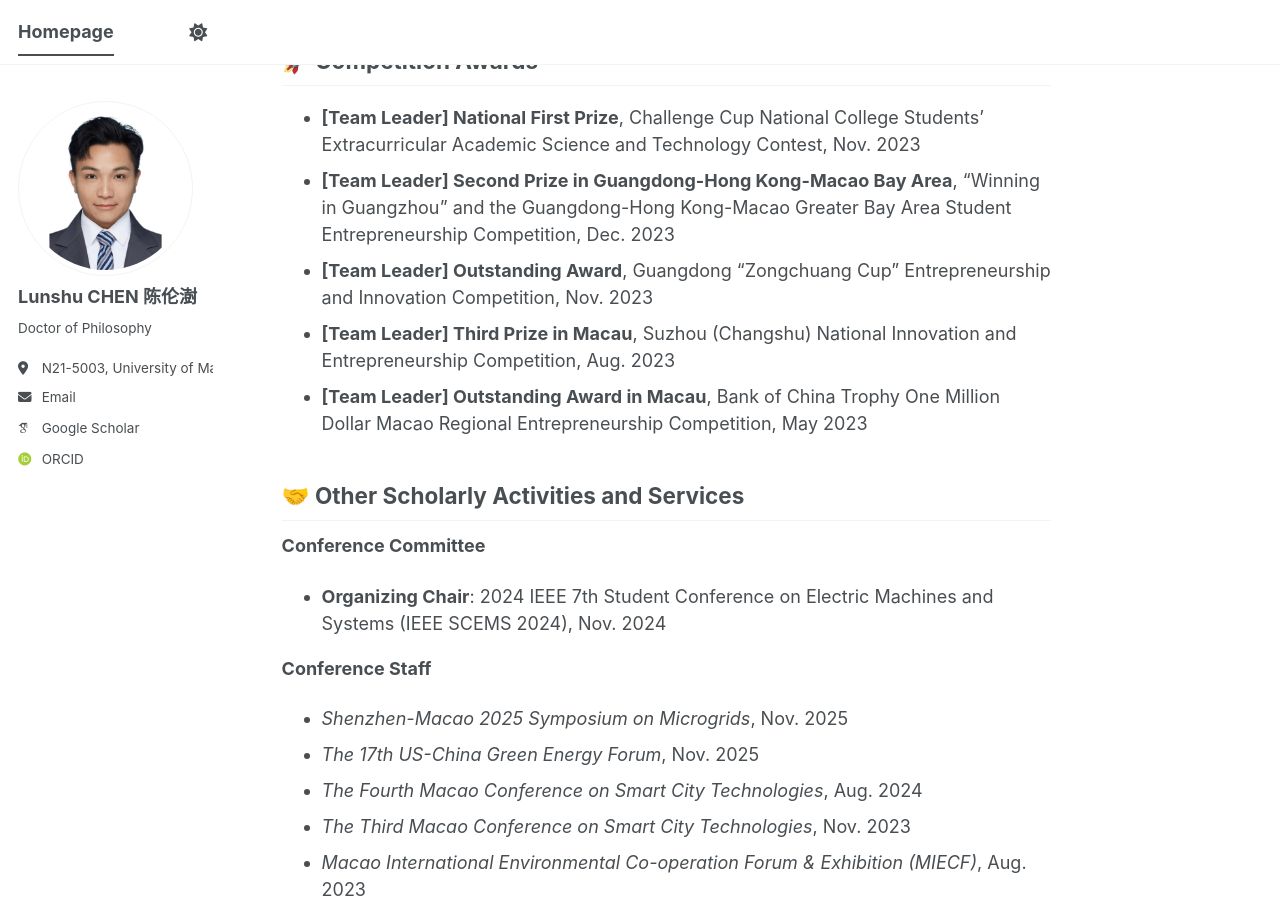
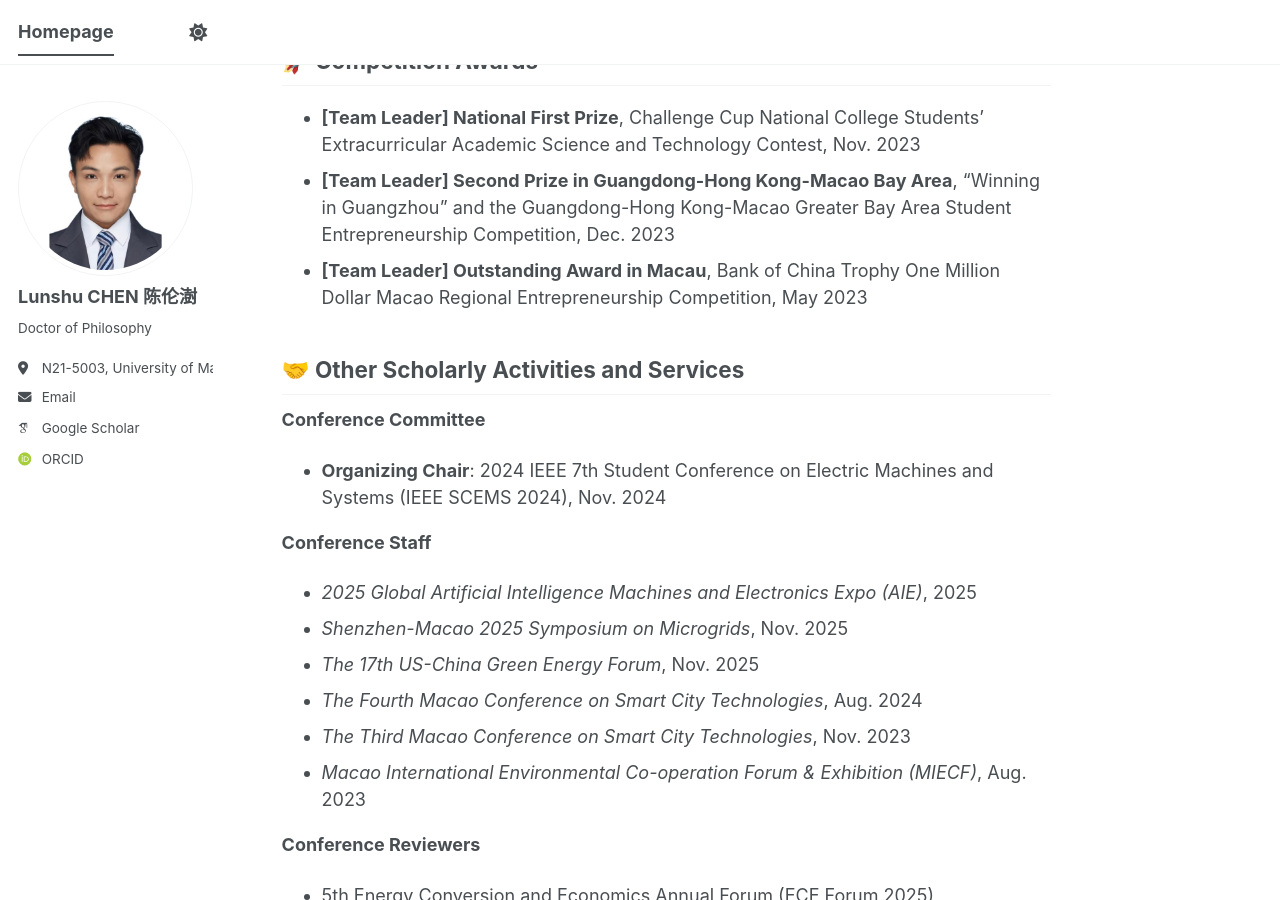
Before and after one commit to chenlunshu/CV, a Jekyll site: the page built from _pages/about.md, in a window 1280 px wide and 900 px high, scrolled down 1153 px. Built offline with Jekyll 4.4.1, drawn with Linux system fonts in a browser that asks for light colours; some web fonts are replaced; a script bundle is joined from its source files by our own code; library files that are not in the unit come from our copies.

Commit message:
Update about.md

```diff
--- a/_pages/about.md
+++ b/_pages/about.md
@@ -34,8 +34,6 @@ Lunshu CHEN is a PhD student candidate in the State Key Laboratory of Internet o
 
 * **[Team Leader] National First Prize**, Challenge Cup National College Students' Extracurricular Academic Science and Technology Contest, Nov. 2023
 * **[Team Leader] Second Prize in Guangdong-Hong Kong-Macao Bay Area**, "Winning in Guangzhou" and the Guangdong-Hong Kong-Macao Greater Bay Area Student Entrepreneurship Competition, Dec. 2023
-* **[Team Leader] Outstanding Award**, Guangdong "Zongchuang Cup" Entrepreneurship and Innovation Competition, Nov. 2023
-* **[Team Leader] Third Prize in Macau**, Suzhou (Changshu) National Innovation and Entrepreneurship Competition, Aug. 2023
 * **[Team Leader] Outstanding Award in Macau**, Bank of China Trophy One Million Dollar Macao Regional Entrepreneurship Competition, May 2023
 
 ## 🤝 Other Scholarly Activities and Services
@@ -44,6 +42,7 @@ Lunshu CHEN is a PhD student candidate in the State Key Laboratory of Internet o
 * **Organizing Chair**: 2024 IEEE 7th Student Conference on Electric Machines and Systems (IEEE SCEMS 2024), Nov. 2024
 
 **Conference Staff**
+* *2025 Global Artificial Intelligence Machines and Electronics Expo (AIE)*, 2025
 * *Shenzhen-Macao 2025 Symposium on Microgrids*, Nov. 2025
 * *The 17th US-China Green Energy Forum*, Nov. 2025
 * *The Fourth Macao Conference on Smart City Technologies*, Aug. 2024
```
